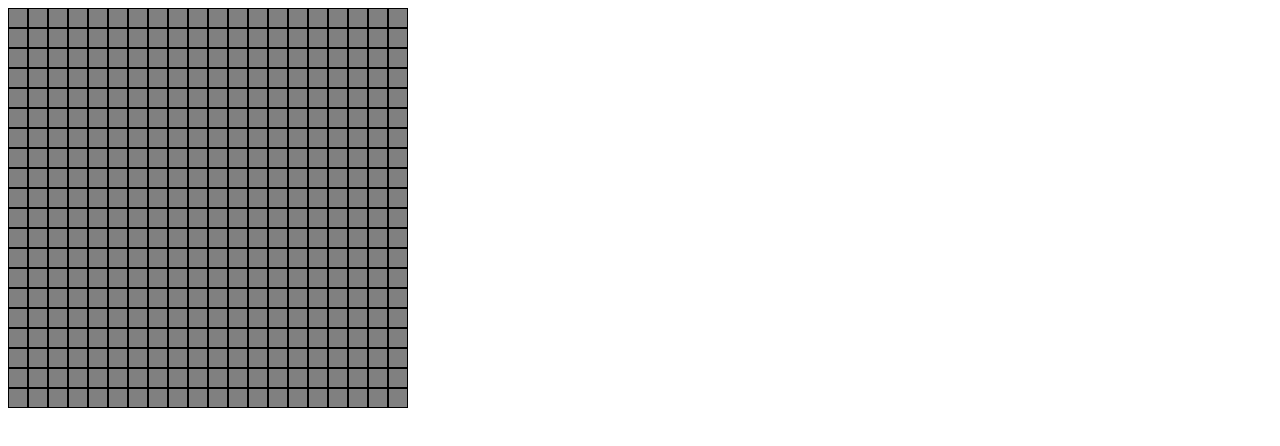
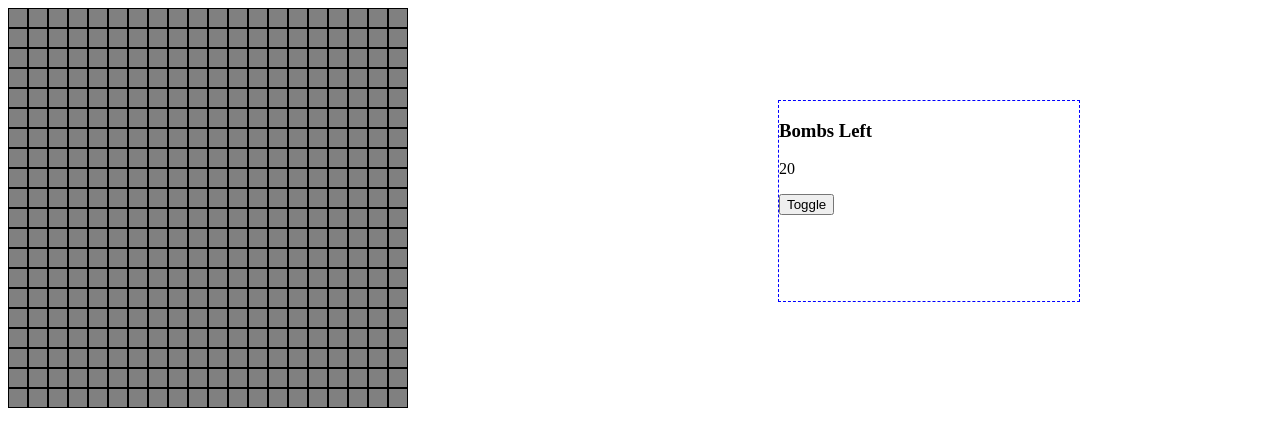
Before and after one commit to jwauhkonen/minesweeper, a plain HTML site: page index.html in a window 1280 px wide. Drawn offline with Linux system fonts and the light colour scheme.

Commit message:
starting on side panel

```diff
--- a/css/minesweeper.css
+++ b/css/minesweeper.css
@@ -20,3 +20,16 @@
 	color: transparent;
 	background-color: gray;
 }
+
+#game-board {
+	float: left;
+}
+
+#side-panel {
+	position: absolute;
+	top: 100px;
+	right: 200px;
+	height: 200px;
+	width: 300px;
+	border: dashed blue 1px;
+}
--- a/index.html
+++ b/index.html
@@ -6,14 +6,22 @@
         <link rel="stylesheet" type="text/css" href="css/minesweeper.css">
     </head>
     <body>
-        <div id="game-board"></div>
+		<div id="game-area">
+	        <div id="game-board"></div>
+			<div id="side-panel">
+				<h3 id="panel-header">Bombs Left</h3>
+				<p id="bomb-count">20</p>
+
+				<button id="flag-button">Toggle</button>
+			</div>
+		</div>
 
         <script src="js/jquery-2.1.1.js"></script>
         <script src="js/board.js"></script>
 		<script src="js/tile.js"></script>
 		<script src="js/minesweeper-view.js"></script>
         <script>
-            var $el = $("#game-board");
+            var $el = $("#game-area");
             var View = new Minesweeper.View($el);
         </script>
     </body>
--- a/js/minesweeper-view.js
+++ b/js/minesweeper-view.js
@@ -5,15 +5,19 @@
 
 	var View = Minesweeper.View = function ($el) {
 		this.$el = $el;
+		this.$gameBoard = $("#game-board");
+		this.$sidePanel = $("#side-panel");
 		this.boardSize = 20;
 		this.bombCount = 10;
 		this.board = new Minesweeper.Board(this.boardSize, this.bombCount);
-		this.render();
-		this.$el.on("click", this.handleClick.bind(this));
+
+		this.renderBoard();
+		this.renderSidePanel();
+		this.$gameBoard.on("click", this.handleClick.bind(this));
 	}
 
-	View.prototype.render = function () {
-		this.$el.empty()
+	View.prototype.renderBoard = function () {
+		this.$gameBoard.empty()
 
 		for (var i = 0; i < this.boardSize; i++) {
 			$row = $("<div class='row'></div>");
@@ -35,14 +39,19 @@
 				$row.append($tile);
 			}
 
-			this.$el.append($row);
+			this.$gameBoard.append($row);
 		}
+	}
+
+	View.prototype.renderSidePanel = function () {
+
 	}
 
 	View.prototype.handleClick = function (event) {
 		var tileCoords = $(event.target).attr("coords").split(",");
+
 		this.board.gameBoard[tileCoords[0]][tileCoords[1]].reveal();
-		this.render();
+		this.renderBoard();
 	}
 
 })();
```
